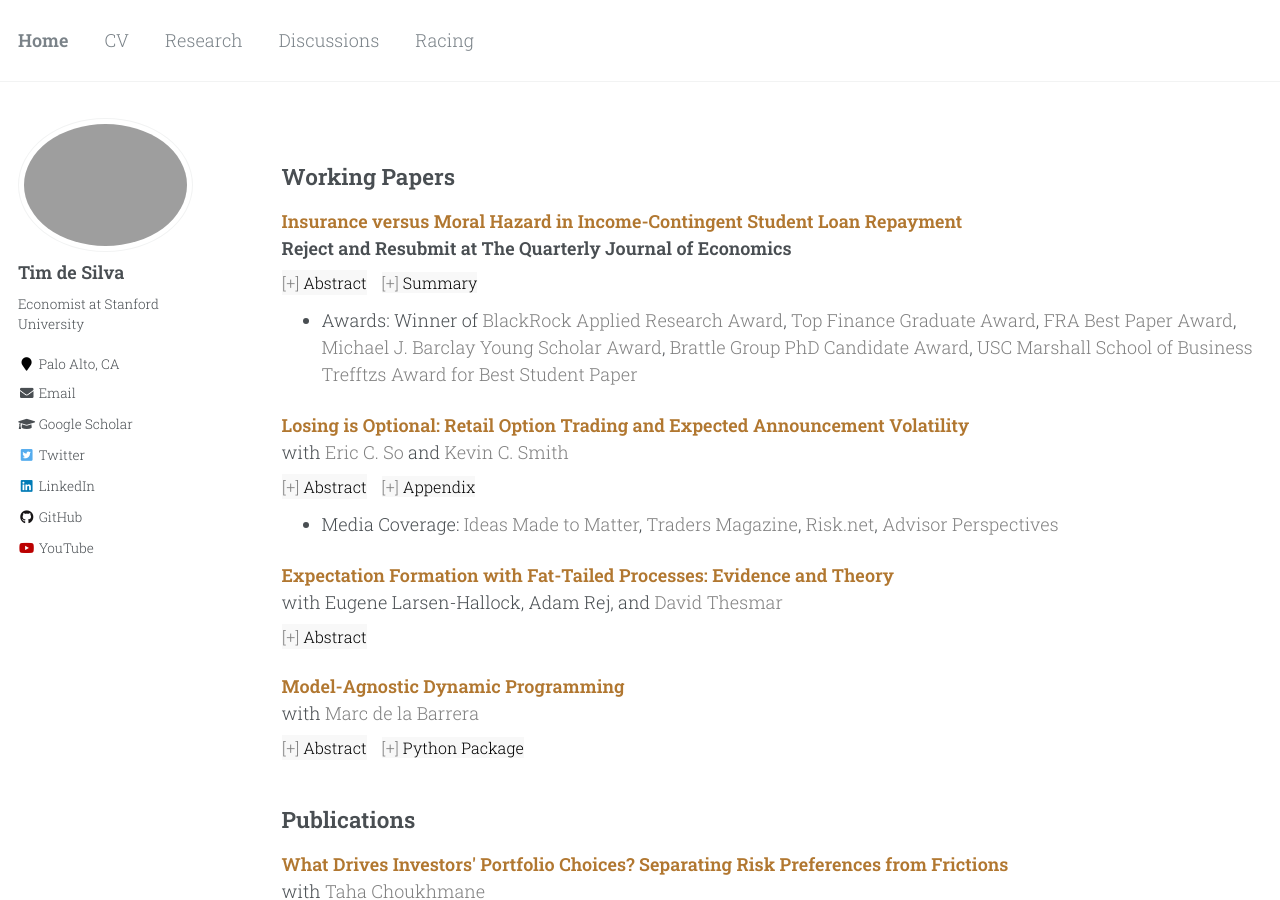
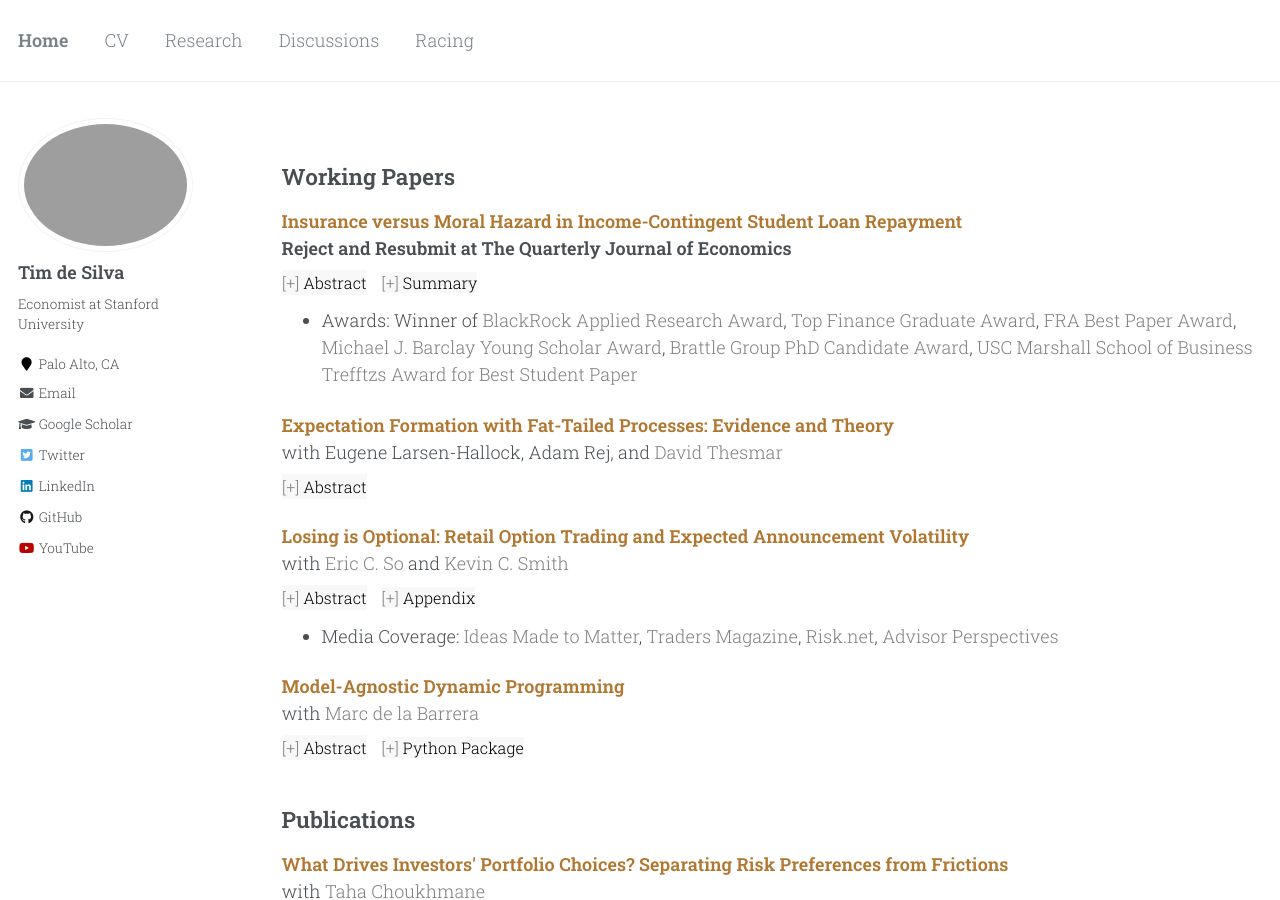
Before and after one commit to timhdesilva/timhdesilva.github.io, a Jekyll site: the page built from _pages/research.html, in a window 1280 px wide and 900 px high. Built offline with Jekyll 4.4.1, drawn with Linux system fonts in a browser that asks for light colours.

Commit message:
reorganize papers

```diff
--- a/_pages/research.html
+++ b/_pages/research.html
@@ -73,6 +73,16 @@ author_profile: true
 </div>
 
 <p>
+  <a style="text-decoration:none; color:rgb(177, 119, 48); font-weight:bold" href="http://timhdesilva.github.io/files/papers/fat_tails.pdf">Expectation Formation with Fat-Tailed Processes: Evidence and Theory</a>
+  <br>with Eugene Larsen-Hallock, Adam Rej, </a> and <a style="text-decoration:none; color:gray" href="https://sites.google.com/site/dthesmar/">David Thesmar</a>
+  <br>
+    <button class="abstract-button" data-target="fat_tails" style="margin-top:8px; margin-right: 10px;">Abstract</button>
+</p>
+<div id="fat_tails" class="abstract-content">
+  This paper studies expectations formation when the underlying process has fat tails. Using a large sample of firm sales growth expectations, we document three facts: (i) the relationship between forecast revisions and future forecast errors is strongly non-linear, (ii) the distribution of sales growth has fat tails, and (iii) extreme values of sales growth tend to mean-revert. We formally show that these three facts are consistent with a model in which the underlying process is non-Gaussian, but forecasters fail to recognize this fully. We estimate this model and show it quantitatively explains our three facts. Finally, we show the model is consistent with evidence from an online forecasting experiment where the underlying process is non-Gaussian and the non-linearity in the momentum of stock returns.
+</div>
+
+<p>
     <a style="text-decoration:none; color:rgb(177, 119, 48); font-weight:bold" href="http://timhdesilva.github.io/files/papers/losing_optional.pdf">Losing is Optional: Retail Option Trading and Expected Announcement Volatility</a>
     <br>with <a style="text-decoration:none; color:gray" href="https://mitmgmtfaculty.mit.edu/eso/">Eric C. So</a> and <a style="text-decoration:none; color:gray" href="https://ksmith142.github.io/">Kevin C. Smith</a>
     <br>
@@ -84,16 +94,6 @@ author_profile: true
 </p>
 <div id="losing" class="abstract-content">
   We document the growth of retail options trading and provide evidence that retail investors are drawn to options by anticipated spikes in volatility. Retail investors purchase options in a concentrated fashion before earnings announcements, particularly those with greater expected abnormal volatility. Comparing across asset markets, we also find retail investors disproportionately trade options over stocks as anticipated announcement volatility increases. In doing so, retail investors display a trio of wealth-depleting behaviors: they overpay for options relative to realized volatility, incur enormous bid-ask spreads, and sluggishly respond to announcements. These translate to retail losses of 5-to-9% on average, and 10-to-14% for high expected volatility announcements.
-</div>
-
-<p>
-  <a style="text-decoration:none; color:rgb(177, 119, 48); font-weight:bold" href="http://timhdesilva.github.io/files/papers/fat_tails.pdf">Expectation Formation with Fat-Tailed Processes: Evidence and Theory</a>
-  <br>with Eugene Larsen-Hallock, Adam Rej, </a> and <a style="text-decoration:none; color:gray" href="https://sites.google.com/site/dthesmar/">David Thesmar</a>
-  <br>
-    <button class="abstract-button" data-target="fat_tails" style="margin-top:8px; margin-right: 10px;">Abstract</button>
-</p>
-<div id="fat_tails" class="abstract-content">
-  This paper studies expectations formation when the underlying process has fat tails. Using a large sample of firm sales growth expectations, we document three facts: (i) the relationship between forecast revisions and future forecast errors is strongly non-linear, (ii) the distribution of sales growth has fat tails, and (iii) extreme values of sales growth tend to mean-revert. We formally show that these three facts are consistent with a model in which the underlying process is non-Gaussian, but forecasters fail to recognize this fully. We estimate this model and show it quantitatively explains our three facts. Finally, we show the model is consistent with evidence from an online forecasting experiment where the underlying process is non-Gaussian and the non-linearity in the momentum of stock returns.
 </div>
 
 <p>
```
